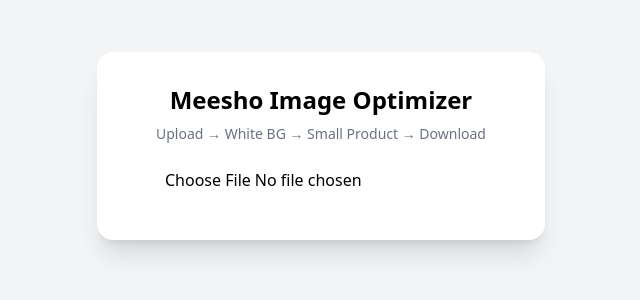
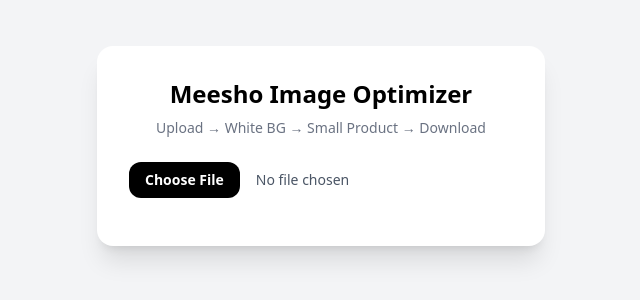
Before and after one commit to Kunal1101/meesho-img-optimizer, a React (Vite) app: page / in a window 1280 px wide. Shown: the part 254-554 px from the top of the page, without its empty margins (319-959 px from the left). Built offline with nearby package versions, Linux system fonts and the light colour scheme.

Commit message:
updated button and input ui

```diff
--- a/src/App.jsx
+++ b/src/App.jsx
@@ -105,9 +105,6 @@ export default function App() {
     a.href = result;
     a.download = "meesho_product.jpg";
     a.click();
-
-    // Refresh app after download
-    setTimeout(() => window.location.reload(), 500);
   };
 
   return (
@@ -122,9 +119,13 @@ export default function App() {
           type="file"
           accept="image/*"
           onChange={handleUpload}
-          className="mb-4"
+          className="mb-4 block w-full text-sm text-gray-600
+             file:mr-4 file:py-2 file:px-4
+             file:rounded-xl file:border-0
+             file:text-sm file:font-semibold
+             file:bg-black file:text-white
+             hover:file:bg-gray-800 cursor-pointer"
         />
-
         {processing && (
           <p className="text-sm text-gray-600">
             Removing background… (3–5 sec)
@@ -134,12 +135,21 @@ export default function App() {
         {result && (
           <>
             <img src={result} alt="Result" className="mt-6 rounded-xl border" />
-            <button
-              onClick={downloadImage}
-              className="mt-6 bg-black text-white px-6 py-2 rounded-xl"
-            >
-              Download Image
-            </button>
+            <div className="d-flex align-middle mt-3">
+              <button
+                onClick={downloadImage}
+                className="bg-gray-200 mr-2 text-gray-800 px-6 py-2 rounded-xl hover:bg-gray-300 cursor-pointer"
+              >
+                Download Image
+              </button>
+
+              <button
+                onClick={() => setTimeout(() => window.location.reload(), 500)}
+                className="bg-green-600 text-white px-8 py-2 rounded-xl hover:bg-green-700 cursor-pointer"
+              >
+                Retry
+              </button>
+            </div>
           </>
         )}
       </div>
```
